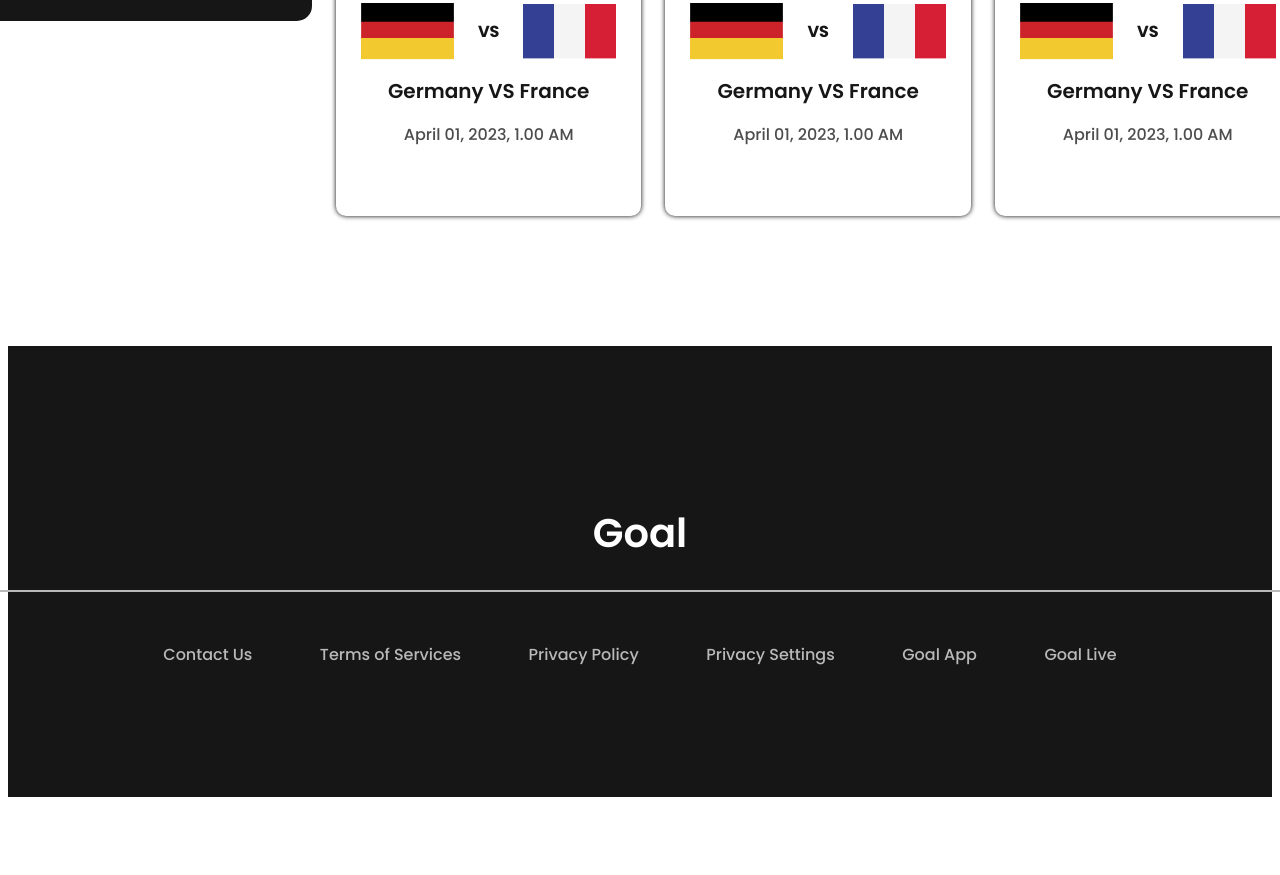
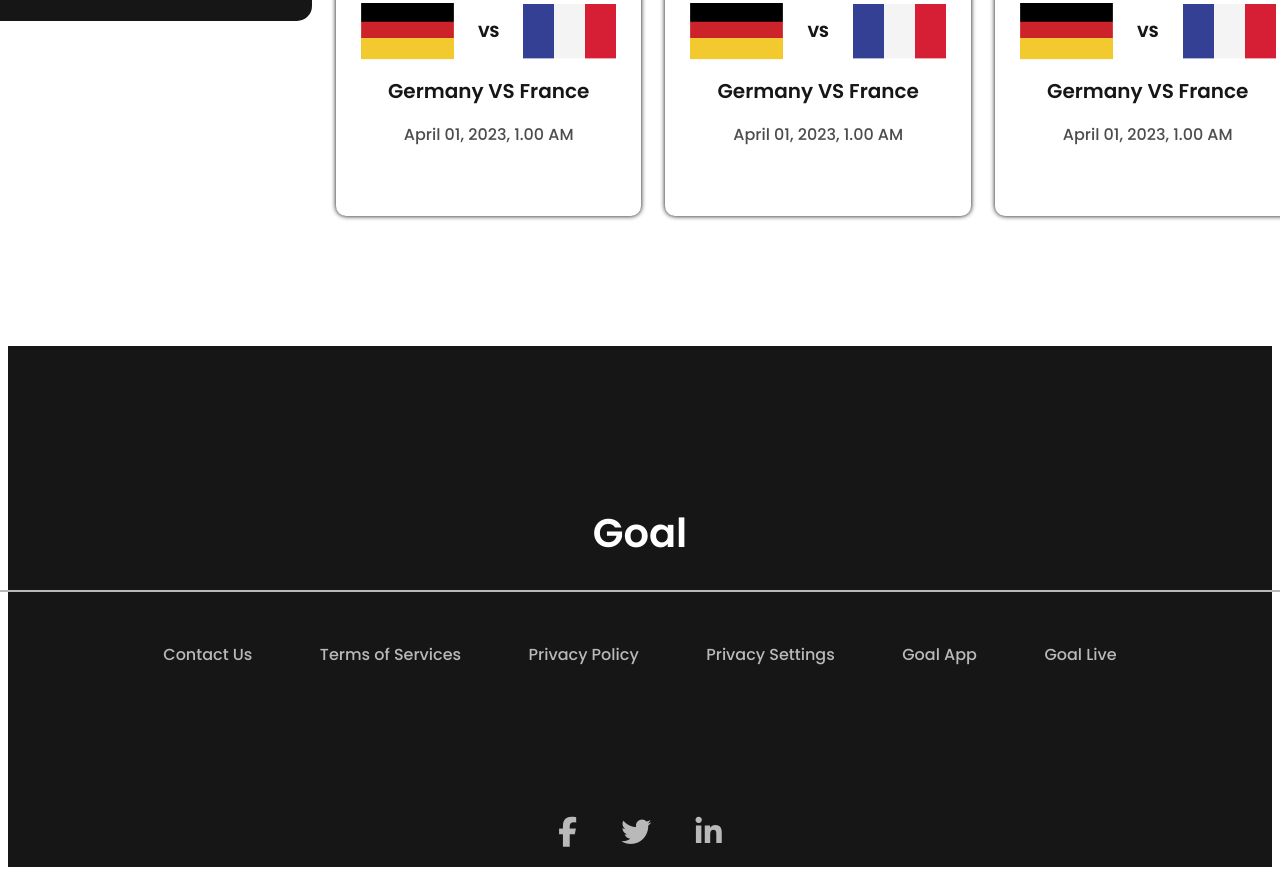
Before and after one commit to shakautkader608/World-Cup-Match, a plain HTML site: page index2.html in a window 1280 px wide. Shown: the part 1161-2036 px from the top of the page. Before the commit the page ends 1966 px from the top, so only its background shows below. Drawn offline with Linux system fonts and the light colour scheme.

Commit message:
Complete World Cup website

```diff
--- a/index2.html
+++ b/index2.html
@@ -128,6 +128,11 @@
           </div>
         </div>
       </div>
+      <div class="social-media">
+        <i class="fa-brands fa-facebook-f"></i>
+        <i class="fa-brands fa-twitter"></i>
+        <i class="fa-brands fa-linkedin-in"></i>
+      </div>
     </footer>
   </body>
 </html>
```
